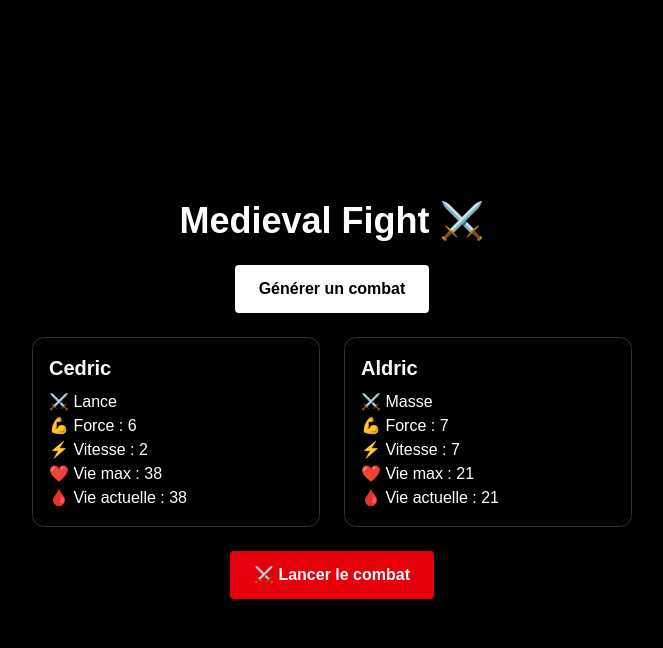
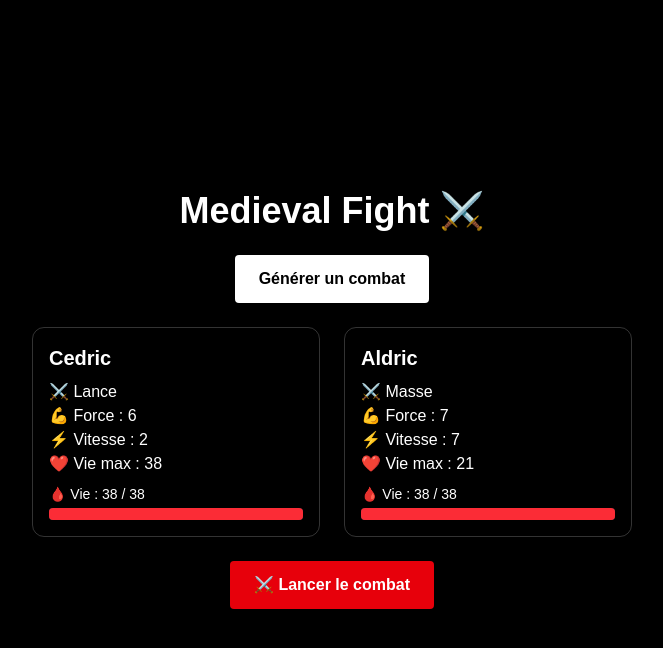
Before and after one commit to lucasraso-sudo/medieval-fight-game, a Next.js app: page / in a window 1280 px wide. Both pictures are taken after a click on the button "Générer un combat". Shown: the top 648 px of the page, without its empty margins (308-971 px from the left). Built offline with nearby package versions, Linux system fonts and the light colour scheme.

Commit message:
add turn based fight log

```diff
--- a/app/page.tsx
+++ b/app/page.tsx
@@ -128,7 +128,19 @@ export default function Home() {
             <p>💪 Force : {fighter1.strength}</p>
             <p>⚡ Vitesse : {fighter1.speed}</p>
             <p>❤️ Vie max : {fighter1.health}</p>
-            <p>🩸 Vie actuelle : {currentHealth1}</p>
+            <div className="mt-2">
+  <div className="mb-1 text-sm">
+    🩸 Vie : {currentHealth1} / {fighter1.health}
+  </div>
+  <div className="h-3 w-full rounded bg-gray-700">
+    <div
+      className="h-3 rounded bg-red-500 transition-all duration-500"
+      style={{
+        width: `${(currentHealth1! / fighter1.health) * 100}%`,
+      }}
+    />
+  </div>
+</div>
           </div>
         )}
 
@@ -139,7 +151,19 @@ export default function Home() {
             <p>💪 Force : {fighter2.strength}</p>
             <p>⚡ Vitesse : {fighter2.speed}</p>
             <p>❤️ Vie max : {fighter2.health}</p>
-            <p>🩸 Vie actuelle : {currentHealth2}</p>
+            <div className="mt-2">
+  <div className="mb-1 text-sm">
+    🩸 Vie : {currentHealth1} / {fighter1.health}
+  </div>
+  <div className="h-3 w-full rounded bg-gray-700">
+    <div
+      className="h-3 rounded bg-red-500 transition-all duration-500"
+      style={{
+        width: `${(currentHealth1! / fighter1.health) * 100}%`,
+      }}
+    />
+  </div>
+</div>
           </div>
         )}
       </div>
```
